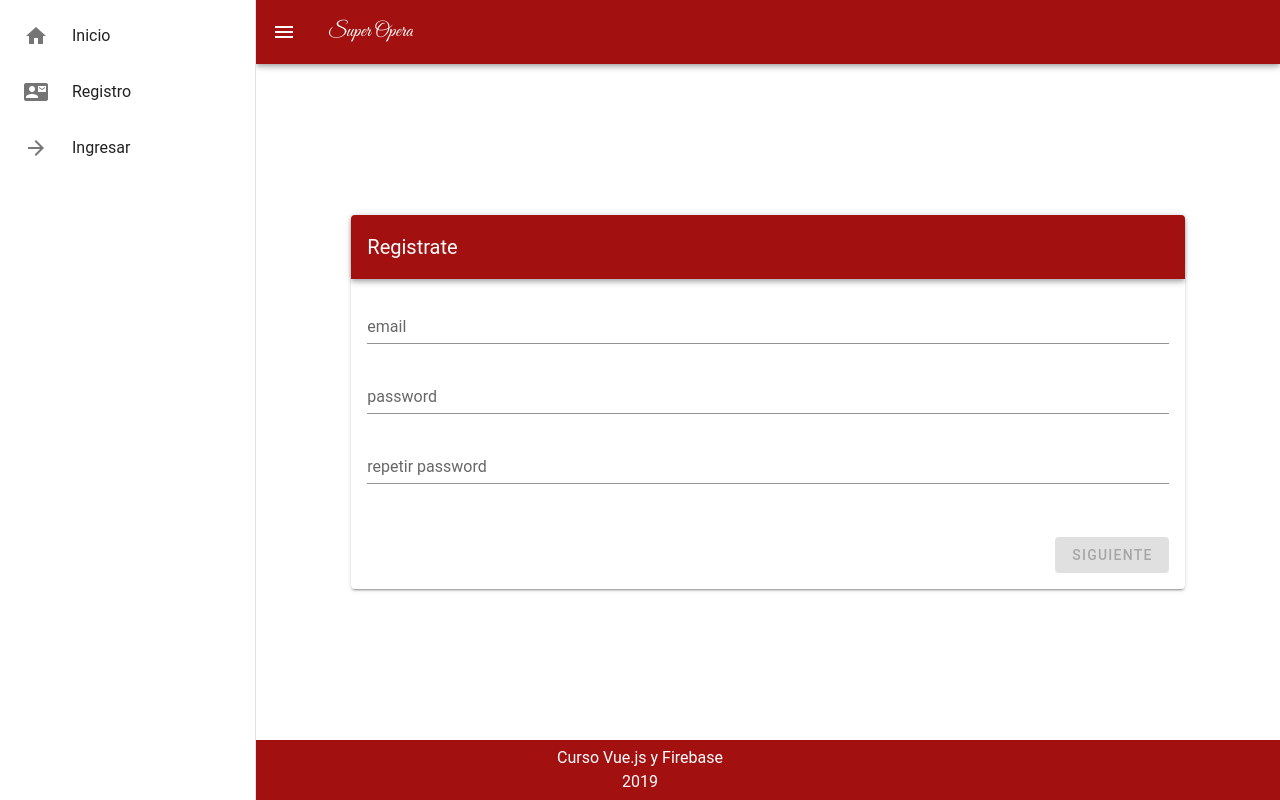
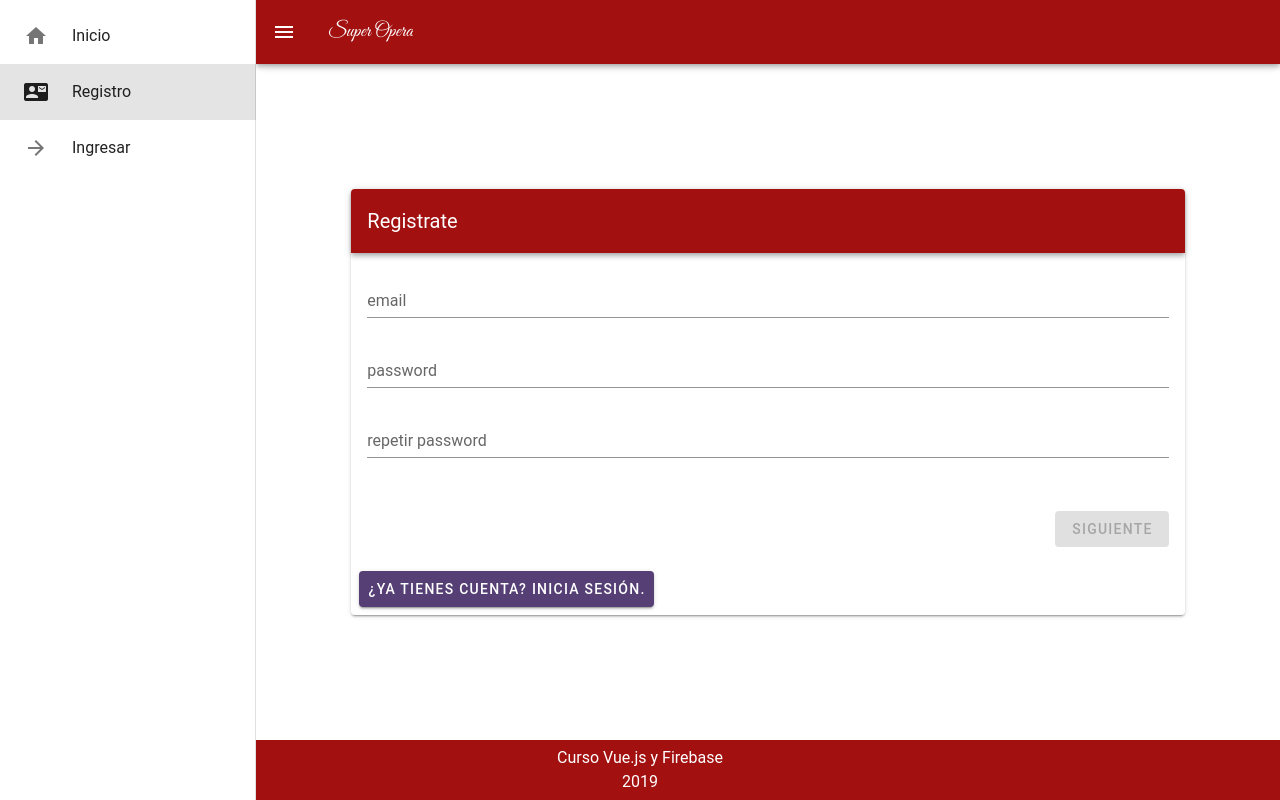
Before and after one commit to JaviFS97/Curso-vue, a Vue app: page /sesion/registro in a window 1280 px wide. Both pictures are taken after a click on the button "menu". Built offline with nearby package versions, Linux system fonts and the light colour scheme; a small style sheet from the web is missing.

Commit message:
Cap. 89 - Accediendo a las rutas. Hacemos que la barra de navegacion pueda redirigir a las rutas. Que el si pinchamos sobre el nombre de usuario nos lleve a su perfil. Creacion de botones en login y registro para si tienes cuenta o no te manden a la vista correspondiente.

```diff
--- a/src/App.vue
+++ b/src/App.vue
@@ -3,7 +3,7 @@
     <v-navigation-drawer v-model="menu" app>
       <v-list>
         <!-- Home -->
-        <v-list-item @click="seleccionarVista('Home')">
+        <v-list-item :to="{ path: '/'}">
           <v-list-item-avatar>
             <v-icon>home</v-icon>
           </v-list-item-avatar>
@@ -13,7 +13,7 @@
         </v-list-item>
 
         <!-- Perfil -->
-        <v-list-item v-if="usuario" @click="seleccionarVista('Perfil')">
+        <v-list-item v-if="usuario" :to="{ name: 'perfil'}">
           <v-list-item-avatar>
             <v-icon>account_circle</v-icon>
           </v-list-item-avatar>
@@ -23,7 +23,7 @@
         </v-list-item>
 
         <!-- Registro -->
-        <v-list-item v-if="!usuario" @click="seleccionarVista('Registro')">
+        <v-list-item v-if="!usuario" :to="{ name: 'registro'}">
           <v-list-item-avatar>
             <v-icon>contact_mail</v-icon>
           </v-list-item-avatar>
@@ -33,7 +33,7 @@
         </v-list-item>
 
         <!-- Ingresar -->
-        <v-list-item v-if="!usuario" @click="seleccionarVista('Login')">
+        <v-list-item v-if="!usuario" :to="{ name: 'login'}">
           <v-list-item-avatar>
             <v-icon>arrow_forward</v-icon>
           </v-list-item-avatar>
@@ -62,7 +62,10 @@
         <span > {{this.titulo}} </span>
       </v-toolbar-title>
       <v-spacer></v-spacer>
-      <span v-if="usuario!=null"> {{ usuario.nombre}} </span>
+      <router-link :to="{name:'perfil'}" id="cajaPerfil">
+        <span v-if="usuario!=null"> {{ usuario.nombre}} </span>
+      </router-link>
+
     </v-app-bar>
 
 
@@ -121,13 +124,13 @@
 
 <script>
   //import Home from './views/Home.vue'
-  import Registro from './views/usuario/Registro.vue'
-  import Login from './views/usuario/Login.vue'
-  import Perfil from './views/usuario/Perfil.vue'
-  import Home from './views/Home.vue'
+  // import Registro from './views/usuario/Registro.vue'
+  // import Login from './views/usuario/Login.vue'
+  // import Perfil from './views/usuario/Perfil.vue'
+  // import Home from './views/Home.vue'
 
   export default {
-    components : {Registro, Login, Perfil, Home},
+    //components : {Registro, Login, Perfil, Home},
     name: 'App',
     data: () => ({
       componenteActual: 'Home',
@@ -172,4 +175,10 @@
     cursor: pointer;
 
   }
+
+  #cajaPerfil{
+    color: white;
+    text-decoration: none;
+
+  }
 </style>
--- a/src/views/usuario/Login.vue
+++ b/src/views/usuario/Login.vue
@@ -16,8 +16,12 @@
                         <v-layout justify-end>
                             <v-btn @click="ingresar" color="secondary" :disabled="$v.formulario.$invalid">Ingresar</v-btn>
                         </v-layout>
-
                     </v-card-text>
+                    <v-card-actions>
+                        <v-btn :to="{name:'registro'}" flat color="secondary">
+                            ¿No tienes cuenta? Registrate.
+                        </v-btn>
+                    </v-card-actions>
                 </v-card>
 
             </v-slide-y-transition>
--- a/src/views/usuario/Registro.vue
+++ b/src/views/usuario/Registro.vue
@@ -17,8 +17,12 @@
                         <v-layout justify-end>
                             <v-btn @click="vista++" color="secondary" :disabled="$v.formulario1.$invalid">Siguiente</v-btn>
                         </v-layout>
-
                     </v-card-text>
+                    <v-card-actions>
+                        <v-btn :to="{name:'login'}" flat color="secondary">
+                            ¿Ya tienes cuenta? Inicia sesión.
+                        </v-btn>
+                    </v-card-actions>
                 </v-card>
 
                 <v-card v-if="vista==2" :key="2">
```
